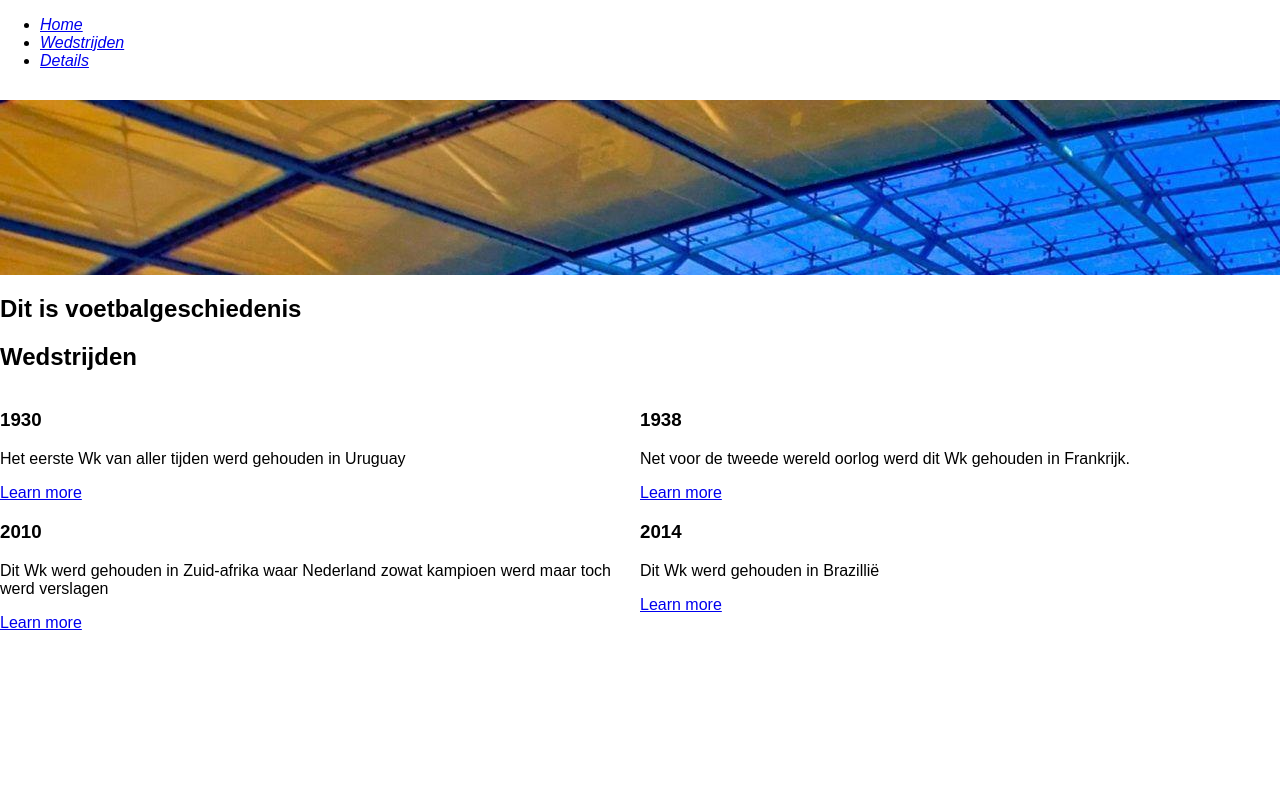
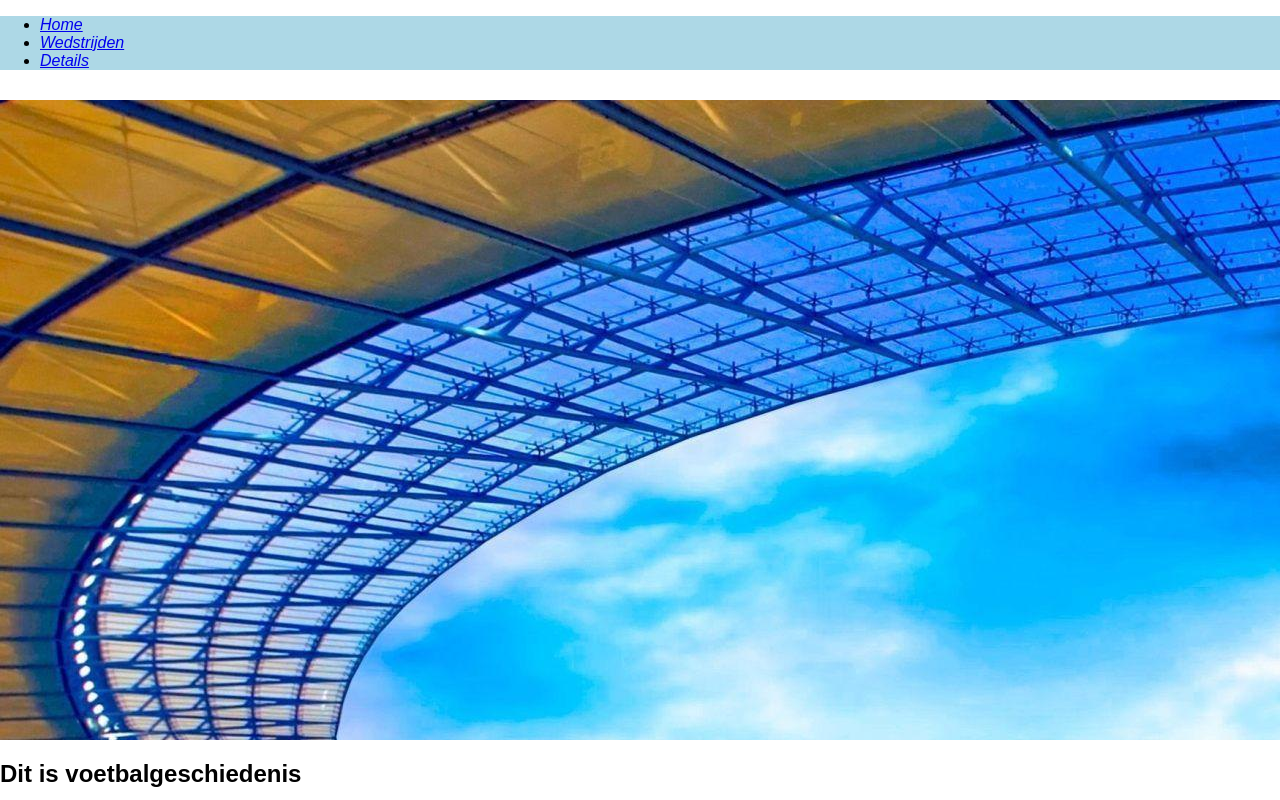
Before and after one commit to RobbertBons/Voetbalgeschiedenis, an Angular app in the folder Voetbalgeschiedenis/: page / in a window 1280 px wide. Shown: the top 800 px of the page. Built offline with nearby package versions, Linux system fonts and the light colour scheme.

Commit message:
2e poging

```diff
--- a/Voetbalgeschiedenis/src/app/app.component.scss
+++ b/Voetbalgeschiedenis/src/app/app.component.scss
@@ -24,7 +24,9 @@ nav{
 #plaatje{
     grid-area: plaatje;
     background-image: url("../assets/R.png");
-}a
+    width: 100%;
+    height: 80vh;
+}
 main{
     grid-area: main;
 }
--- a/Voetbalgeschiedenis/src/app/homepage/homepage.component.html
+++ b/Voetbalgeschiedenis/src/app/homepage/homepage.component.html
@@ -4,25 +4,25 @@
                 <h2>Wedstrijden</h2>
                     <div class="Wedstrijden-list">
 
-                        <div>
+                        <div class="border">
                             <h3>1930</h3>
                             <p>Het eerste Wk van aller tijden werd gehouden in Uruguay</p>
                             <a href="#">Learn more</a>
                         </div>
 
-                        <div>
+                        <div class="border">
                             <h3>1938</h3>
                             <p>Net voor de tweede wereld oorlog werd dit Wk gehouden in Frankrijk.</p>
                             <a href="#">Learn more</a>
                         </div>
 
-                        <div>
+                        <div class="border">
                             <h3>2010</h3>
                             <p>Dit Wk werd gehouden in Zuid-afrika waar Nederland zowat kampioen werd maar toch werd verslagen</p>
                             <a href="#">Learn more</a>
                         </div>
 
-                        <div>
+                        <div class="border">
                             <h3>2014</h3>
                             <p>Dit Wk werd gehouden in Brazillië</p>
                             <a href="#">Learn more</a>
--- a/Voetbalgeschiedenis/src/app/homepage/homepage.component.scss
+++ b/Voetbalgeschiedenis/src/app/homepage/homepage.component.scss
@@ -11,41 +11,38 @@ $background: rgb(52, 136, 167);
         h1{
             width: 100%;
             height: 10vh;
-            position: absolute;
         }
+
         img{
             width: 100%;
             height: 80vh;
         }
     }
 
-    #main{
-        text-align: center;
-
 
 
         h2{
-            width: 100%;
+            width: 50%;
             height: 5vh;
             background-color: $background;
             border-radius: 10px;
             color: #fff;
+            text-align: center;
         }
 
 
 
 
-
-
-
-    }
-
-
-            .Wedstrijden-list{
-               display: grid;
-               grid-template-columns: 1fr 1fr;
-
-
-
+        .Wedstrijden-list{
+            display: grid;
+            grid-template-columns: 1fr 1fr;
+            text-align: center;
 
             }
+
+        .border{
+        border: 1px solid black;
+        border-radius: 10px;
+        width: 100%;
+        background-color: $secondary;
+    }
--- a/Voetbalgeschiedenis/src/app/nav/nav.component.scss
+++ b/Voetbalgeschiedenis/src/app/nav/nav.component.scss
@@ -2,3 +2,8 @@ $primary: blue;
 $secondary: lightblue;
 $background: rgb(52, 136, 167);
 $textColor: black;
+
+
+   ul{
+      background-color: $secondary;
+   }
```
